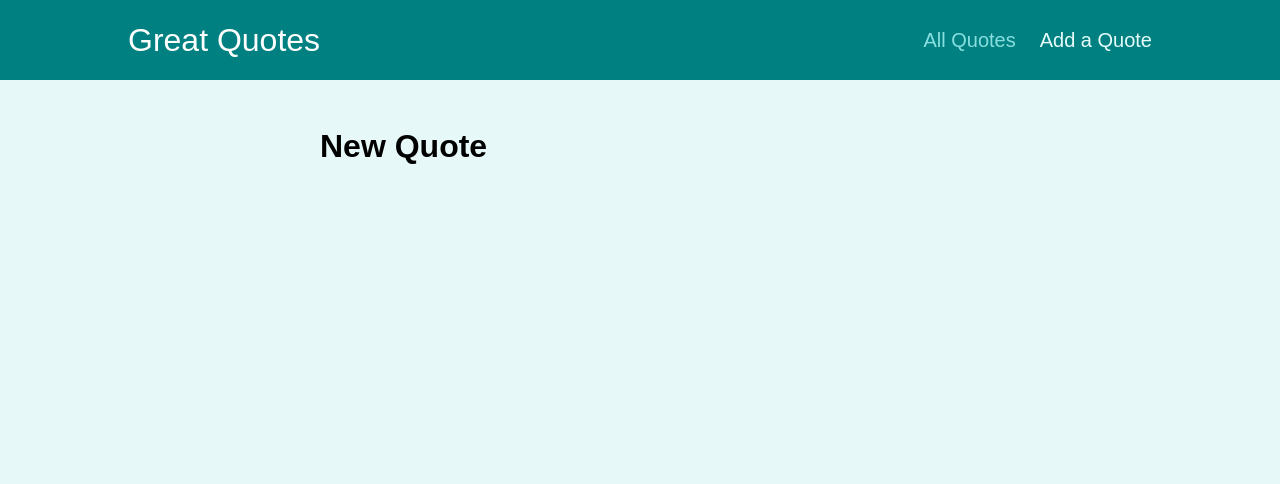
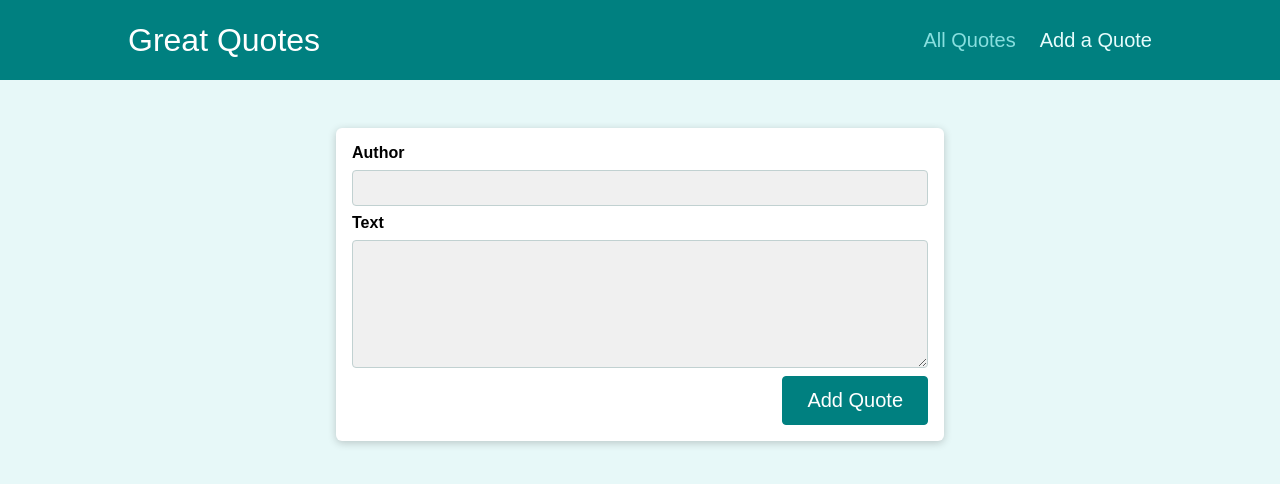
Before and after one commit to MS-D-rei/React_Router_Sample_App, a React (Vite) app: page /new-quote in a window 1280 px wide. Shown: the top 484 px of the page. Built offline with nearby package versions, Linux system fonts and the light colour scheme.

Commit message:
add QuoteForm to NewQuote

```diff
--- a/src/components/pages/NewQuote.tsx
+++ b/src/components/pages/NewQuote.tsx
@@ -1,5 +1,13 @@
+import QuoteForm from "@/components/quotes/QuoteForm";
+
 function NewQuote() {
-  return <h1>New Quote</h1>
+  const addQuoteHandler = (quote: {author: string | undefined, text: string | undefined}) => {
+    console.log(quote);
+  }
+
+  return (
+    <QuoteForm isLoading={false} onAddQuote={addQuoteHandler} />
+  )
 }
 
 export default NewQuote;
--- /dev/null
+++ b/src/components/quotes/QuoteForm.tsx
@@ -0,0 +1,59 @@
+import React, { useRef } from 'react';
+import { CardDiv } from '@/components/UI/CardStyle';
+import {
+  QuoteFormActionButton,
+  QuoteFormActionsDiv,
+  QuoteFormControlDiv,
+  QuoteFormForm,
+  QuoteFormLoadingDiv,
+} from '@/components/quotes/QuoteFormStyle';
+import { LoadingSpinnerDiv } from '../UI/LoadingSpinnerStyle';
+
+interface QuoteFormProps {
+  isLoading: boolean;
+  onAddQuote: (quote: {author: string | undefined, text: string | undefined}) => void;
+}
+
+function QuoteForm({ isLoading, onAddQuote }: QuoteFormProps) {
+  const authorInputRef = useRef<HTMLInputElement>(null);
+  const textInputRef = useRef<HTMLTextAreaElement>(null);
+
+  const submitHandler = (event: React.FormEvent<HTMLFormElement>) => {
+    event.preventDefault();
+
+    const authorInput = authorInputRef.current?.value;
+    const textInput = textInputRef.current?.value;
+
+    onAddQuote({author: authorInputRef.current?.value, text: textInputRef.current?.value});
+  };
+
+  return (
+    <CardDiv>
+      <QuoteFormForm onSubmit={submitHandler}>
+        {isLoading && (
+          <QuoteFormLoadingDiv>
+            <LoadingSpinnerDiv className='spinner' />
+          </QuoteFormLoadingDiv>
+        )}
+        <QuoteFormControlDiv>
+          <label htmlFor="author">Author</label>
+          <input type="text" id="author" ref={authorInputRef} />
+        </QuoteFormControlDiv>
+        <QuoteFormControlDiv>
+          <label htmlFor="text">Text</label>
+          <textarea
+            name="text"
+            id="text"
+            rows={5}
+            ref={textInputRef}
+          ></textarea>
+        </QuoteFormControlDiv>
+        <QuoteFormActionsDiv>
+          <QuoteFormActionButton>Add Quote</QuoteFormActionButton>
+        </QuoteFormActionsDiv>
+      </QuoteFormForm>
+    </CardDiv>
+  );
+}
+
+export default QuoteForm;
--- /dev/null
+++ b/src/components/quotes/QuoteFormStyle.ts
@@ -0,0 +1,52 @@
+import styled from 'styled-components';
+import { BaseButton } from '@/components/UI/BaseButtonStyle';
+
+export const QuoteFormForm = styled.form`
+  position: relative;
+`;
+
+export const QuoteFormLoadingDiv = styled.div`
+  position: absolute;
+  width: 100%;
+  height: 100%;
+  background-color: rgba(255, 255, 255, 0.7);
+  display: flex;
+  justify-content: center;
+  align-items: center;
+`;
+
+export const QuoteFormControlDiv = styled.div`
+  margin-bottom: 0.5rem;
+
+  & label {
+    font-weight: bold;
+    display: block;
+    margin-bottom: 0.5rem;
+  }
+
+  & input,
+  textarea {
+    font: inherit;
+    padding: 0.35rem;
+    border-radius: 4px;
+    background-color: #f0f0f0;
+    border: 1px solid #c1d1d1;
+    display: block;
+    width: 100%;
+    font-size: 1.25rem;
+  }
+
+  & input:focus,
+  textarea:focus {
+    background-color: #cbf8f8;
+    outline-color: teal;
+  }
+`;
+
+export const QuoteFormActionsDiv = styled.div`
+  text-align: right;
+`;
+
+export const QuoteFormActionButton = styled(BaseButton)`
+  font-size: 1.25rem;
+`;
```
